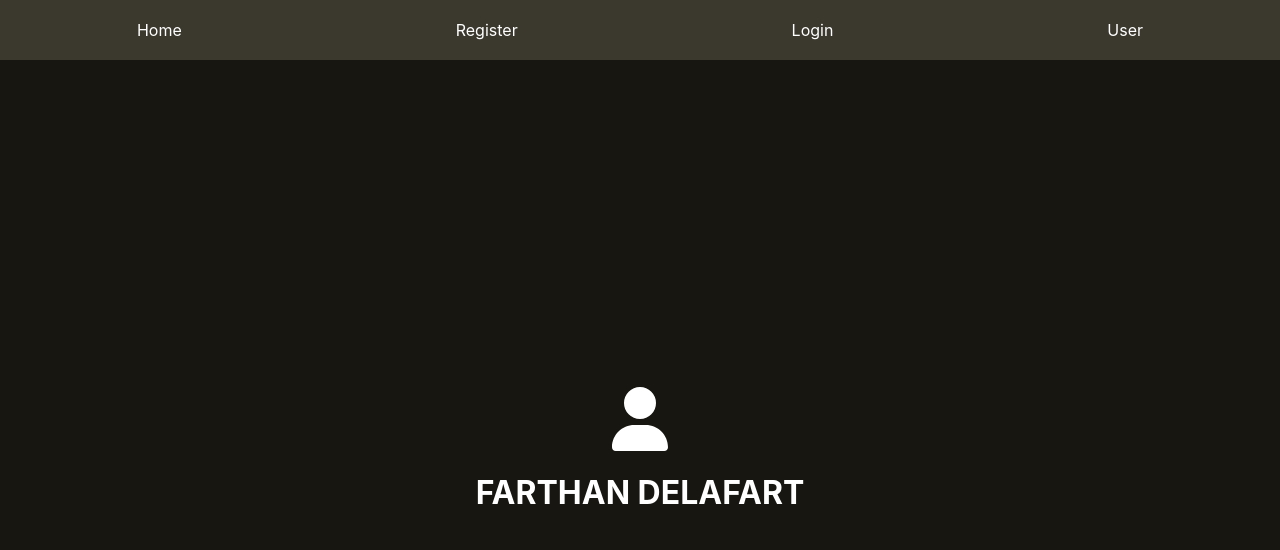
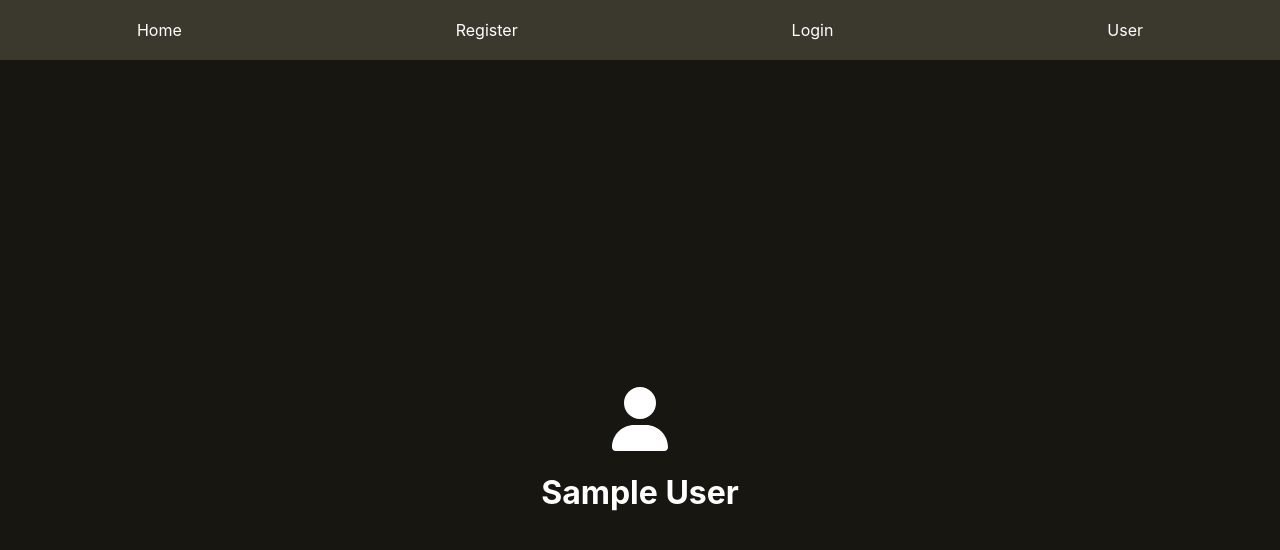
Before and after one commit to rat-balls/movie-light, a React (Create React App) app: page /User in a window 1280 px wide. Shown: the top 550 px of the page. Built offline with nearby package versions, Linux system fonts and the light colour scheme; no server answers; sample sign-in values are in the browser's storage.

Commit message:
added 'dynamic' username in user page

```diff
--- a/src/components/UserPage.tsx
+++ b/src/components/UserPage.tsx
@@ -1,15 +1,25 @@
-import React from 'react'
+import React, { useEffect, useState } from 'react'
 import { FontAwesomeIcon } from '@fortawesome/react-fontawesome'
 import { faUser } from '@fortawesome/free-solid-svg-icons'
 import './UserPage.scss'
+import { getAuth, onAuthStateChanged } from 'firebase/auth';
+import { app } from '..';
 
 function UserPage() {
-  const userName = "FARTHAN DELAFART";
+  const [displayName, setDisplayName] = useState('');
+  const auth = getAuth(app);
+  const user = auth.currentUser;
+
+  onAuthStateChanged(auth, (user) => {
+    if(user && user.displayName !== null) {
+      setDisplayName(user.displayName);
+    }
+  })
 
   return (
     <div className="user-page">
       <FontAwesomeIcon icon={faUser} className="profile-icon" />
-      <h1 className="user-name">{userName}</h1>
+      <h1 className="user-name">{displayName}</h1>
     </div>
   )
 }
```
